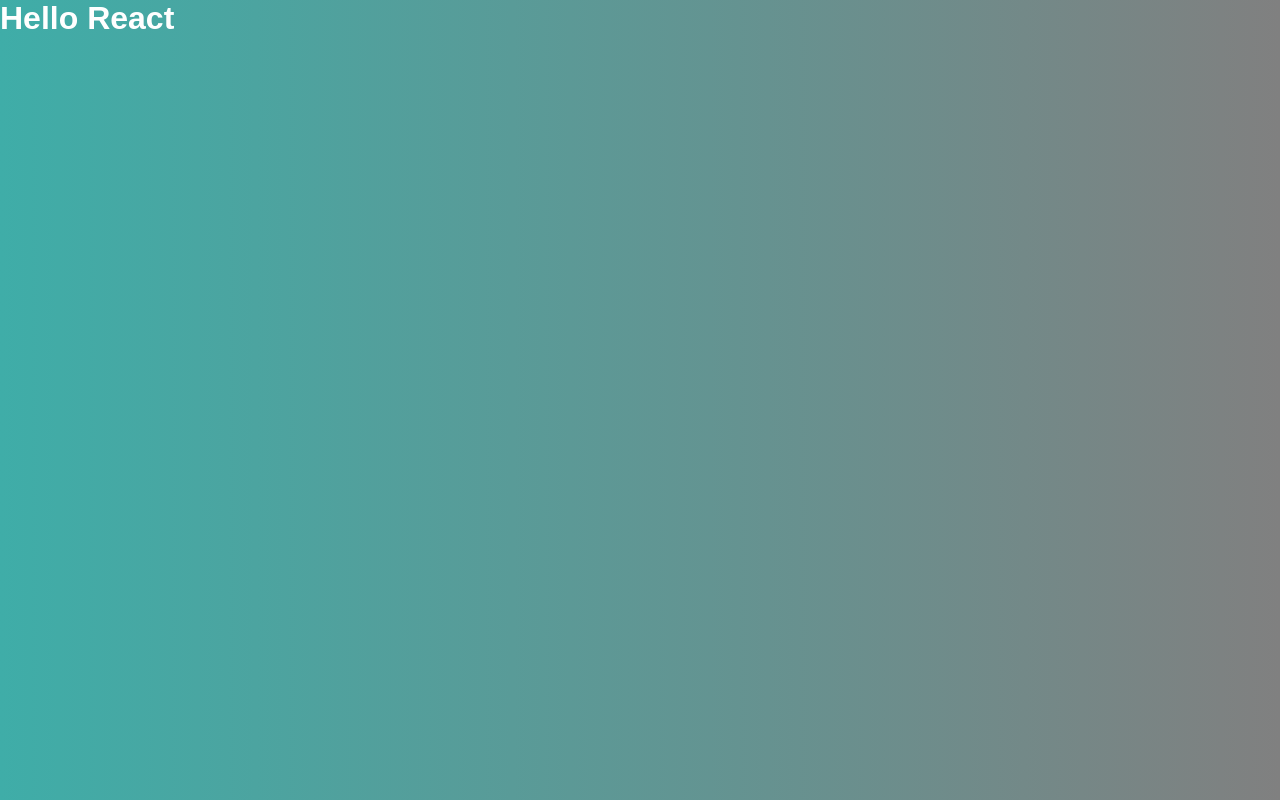
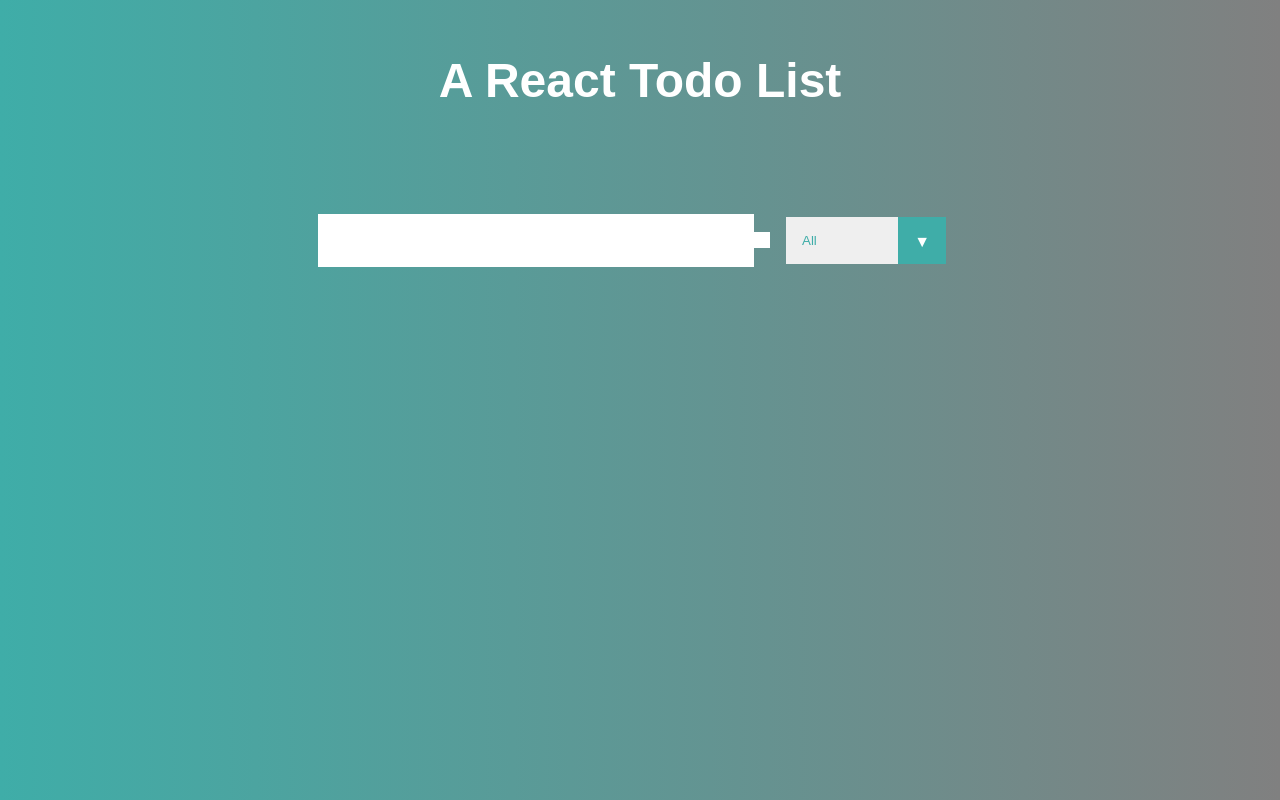
Before and after one commit to dominicdaviescodes/react-todo, a React (Create React App) app: page / in a window 1280 px wide. Built offline with nearby package versions, Linux system fonts and the light colour scheme.

Commit message:
creat form component, import to app

```diff
--- a/src/App.js
+++ b/src/App.js
@@ -1,10 +1,15 @@
 import React from 'react';
 import './App.css';
+// Import components
+import Form from './components/Form';
 
 function App() {
   return (
     <div className="App">
-      <h1>Hello React</h1>
+      <header>
+        <h1>A React Todo List</h1>
+      </header>
+      <Form />
     </div>
   );
 }
--- /dev/null
+++ b/src/components/Form.js
@@ -0,0 +1,21 @@
+import React from 'react';
+
+const Form = () => {
+  return (
+    <form>
+      <input type="text" class="todo-input" />
+      <button class="todo-button" type="submit">
+        <i class="fas fa-plus-square"> </i>
+      </button>
+      <div class="select">
+        <select name="todos" class="filter-todo">
+          <option value="all"> All </option>
+          <option value="completed"> Completed </option>
+          <option value="uncompleted"> Uncompleted </option>
+        </select>
+      </div>
+    </form>
+  );
+};
+
+export default Form;
```
Also changed, not shown: src/components/TodoList.js (added).
